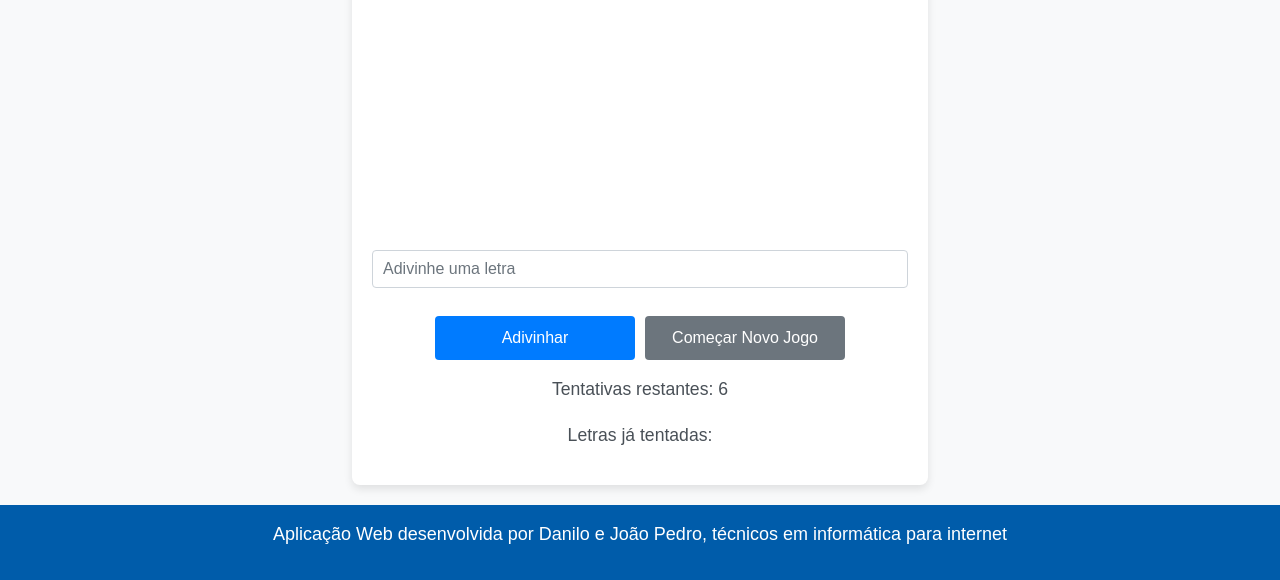
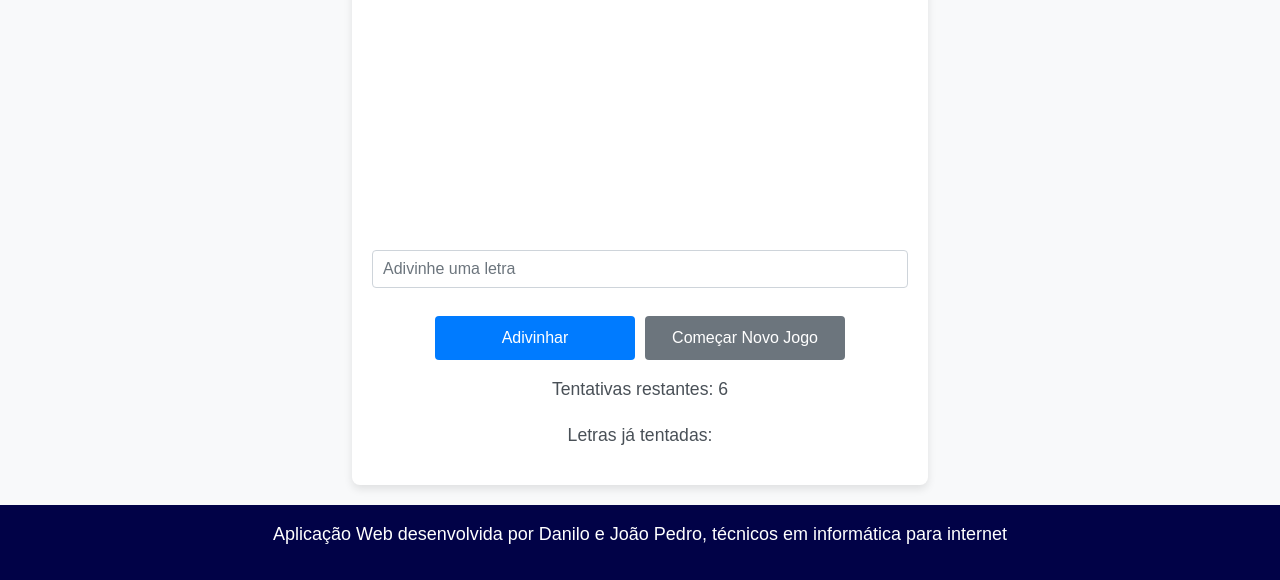
Before and after one commit to danilo631/jogodaforca, a plain HTML site: page pages/forca.html in a window 1280 px wide. Shown: the part 549-1129 px from the top of the page. Drawn offline with nearby package versions, Linux system fonts and the light colour scheme.

Commit message:
Update forca.css

```diff
--- a/static/css/forca.css
+++ b/static/css/forca.css
@@ -103,7 +103,7 @@ body {
 
 /* Estilizando o rodapé (footer) */
 footer {
-    background-color: #005caa;
+    background-color: #010247;
     color: #fff;
     padding: 15px 0;
     font-size: 18px;
```
